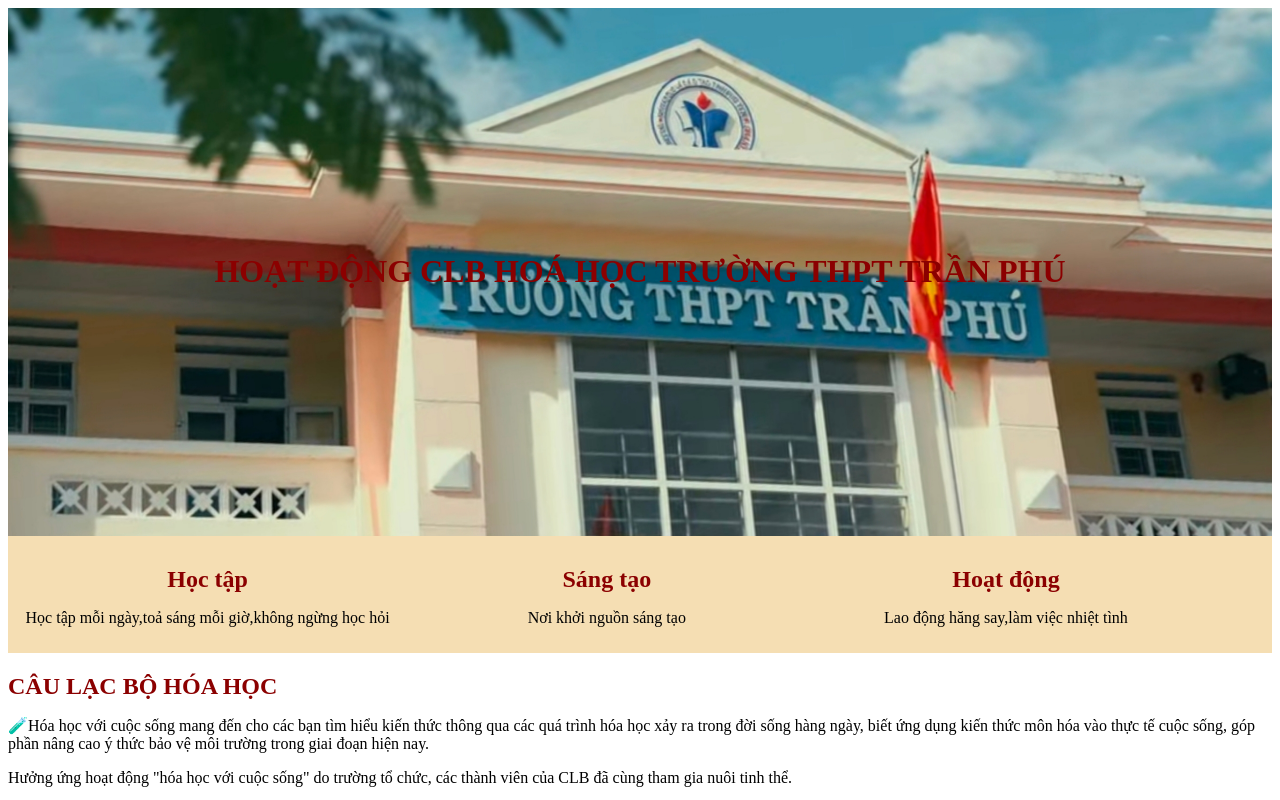
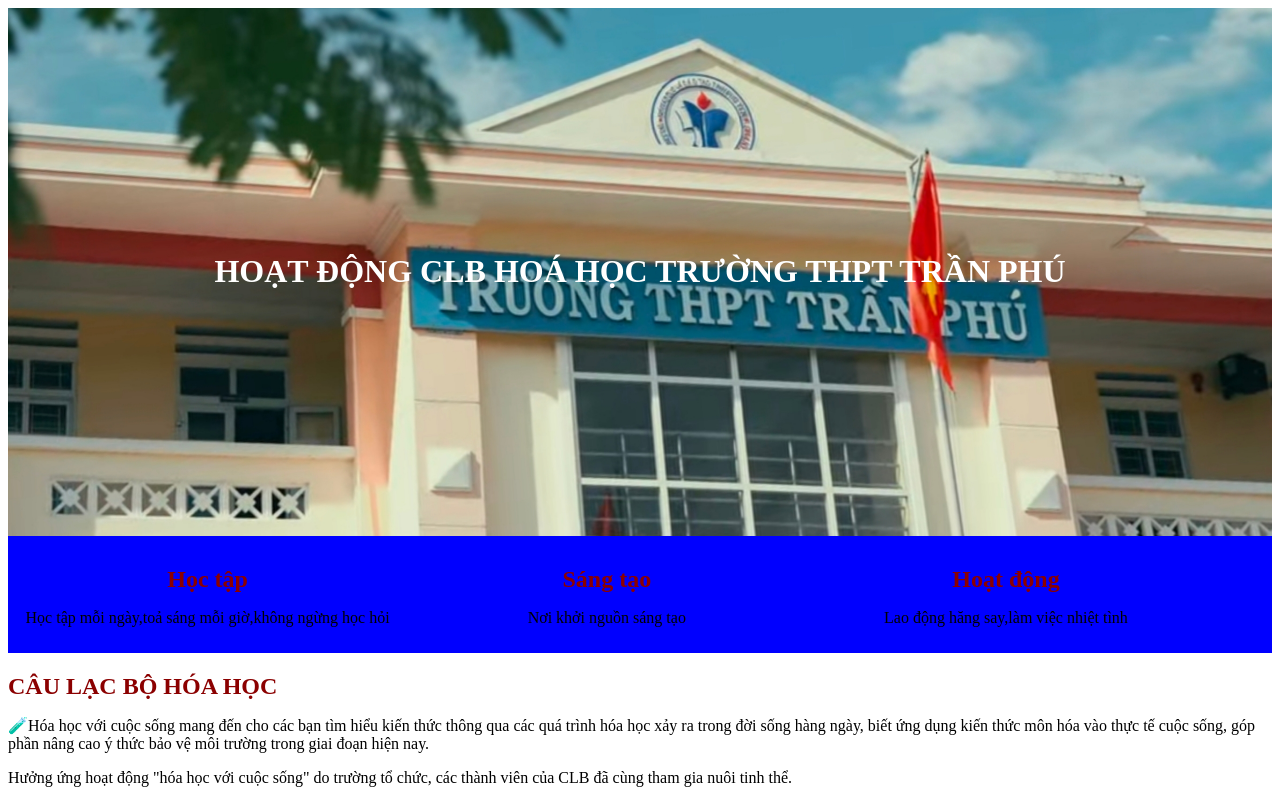
Before and after one commit to TranPhanAnhHung/NhanHungTP, a plain HTML site: page CLBHOA.html in a window 1280 px wide. Shown: the top 800 px of the page. Drawn offline with Linux system fonts and the light colour scheme.

Commit message:
Update TranPhuDinhDang.css

```diff
--- a/TranPhuDinhDang.css
+++ b/TranPhuDinhDang.css
@@ -1,9 +1,9 @@
-.banner {background:url("TranPhuBanner.jpg"); background-size: cover; text-align:center !important; color: darkred!important; padding-top:14rem; padding-bottom:14rem;}
+.banner {background:url("TranPhuBanner.jpg"); background-size: cover; text-align:center !important; color: white!important; padding-top:14rem; padding-bottom:14rem;}
 .slogan {text-align:center; width:100%;}
-.row {display:flex; flex-wrap:wrap;max-width:100% ;background-color:wheat;}
+.row {display:flex; flex-wrap:wrap;max-width:100% ;background-color:blue;}
 .block_3 {flex: 0 0 auto; width: 30%;margin:10px;}
 
-footer {background-color:wheat; margin:1px;padding:10px;}
+footer {background-color:blue; margin:1px;padding:10px;}
 .link {color:navy; text-align:left;}
 
 .cell_img {width:50%;}
```
